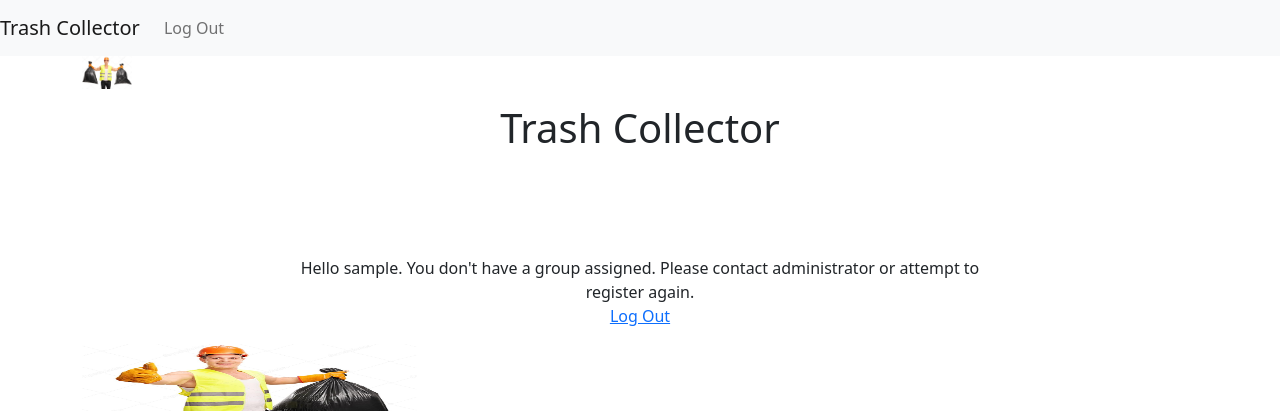
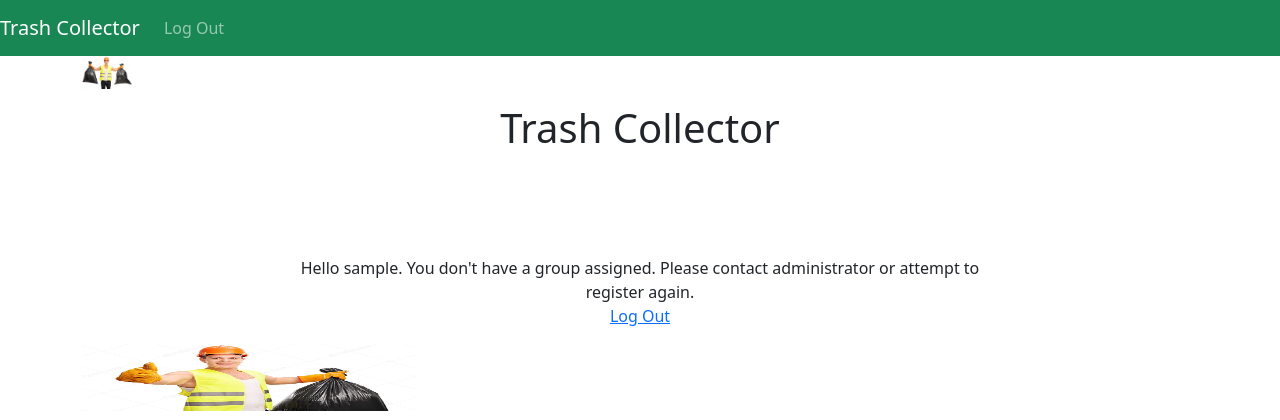
Before and after one commit to joeylking/TrashCollector, a Django app: page / in a window 1280 px wide. Shown: the top 420 px of the page. Run offline with Django 3.2, Linux system fonts and the light colour scheme; the visitor is signed in with stand-in values (Sample User, id 1).

Commit message:
Green nav

```diff
--- a/trash_collector/templates/base.html
+++ b/trash_collector/templates/base.html
@@ -9,7 +9,7 @@
 </head>
   <body>
   {% if user.is_authenticated %}
-  <nav class="navbar navbar-expand-lg navbar-light bg-light">
+  <nav class="navbar navbar-expand-lg navbar-dark bg-success">
     <a class="navbar-brand" href="#">Trash Collector</a>
     <div class="navbar-nav">
     {% block navbar %}{% endblock %}
```
